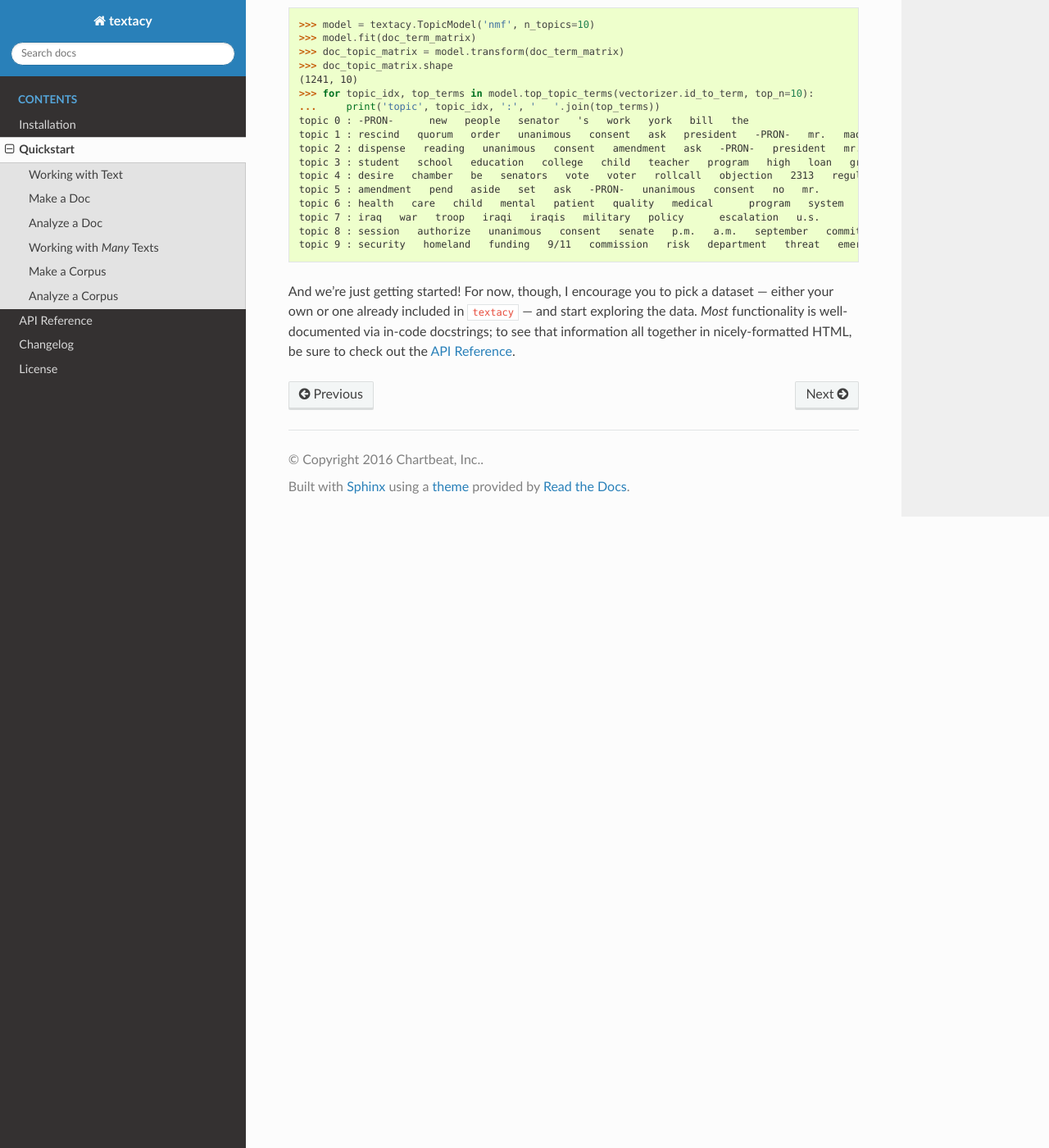
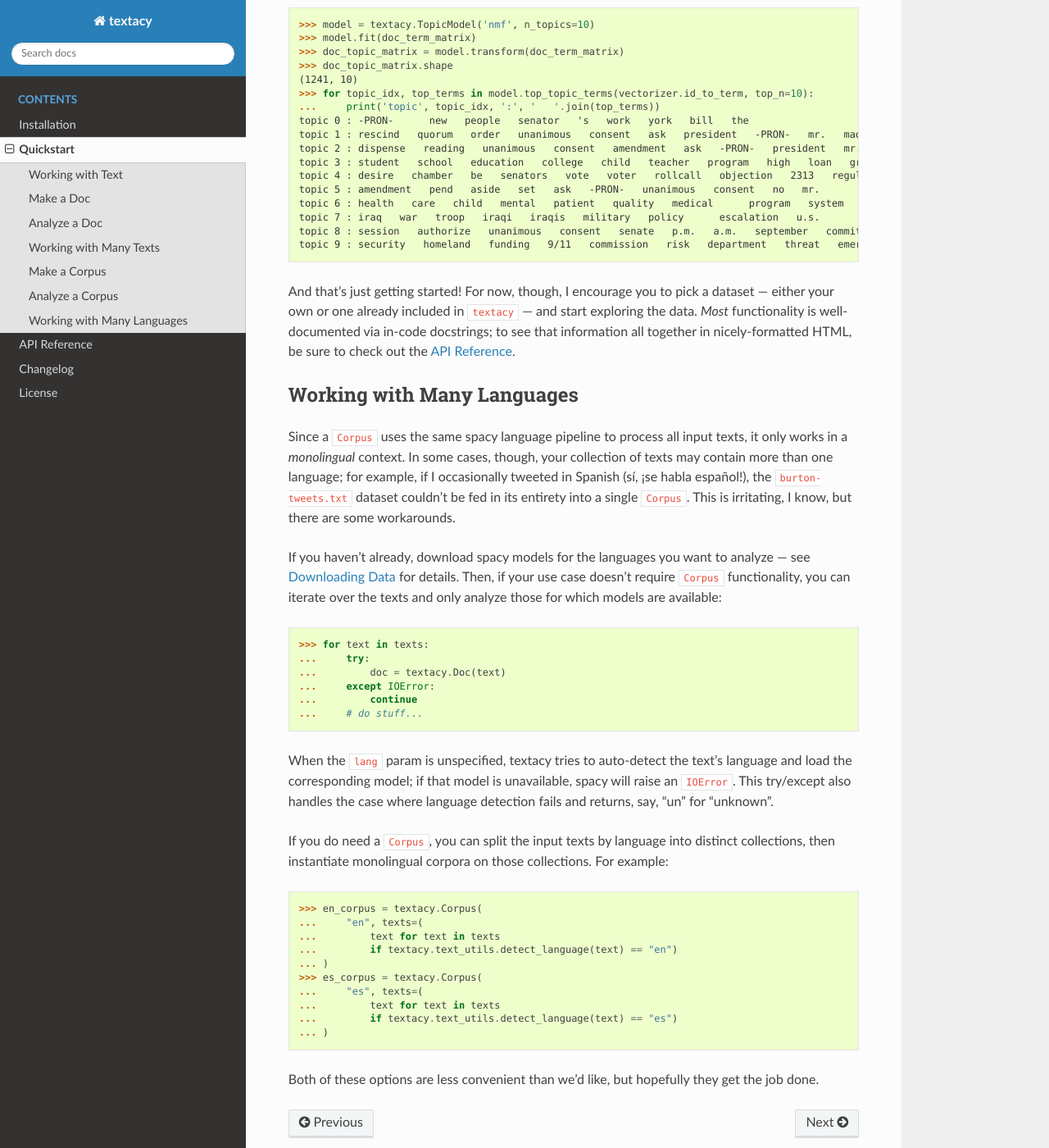
Before and after one commit to chartbeat-labs/textacy, a Sphinx documentation site: the page built from docs/source/getting_started/quickstart.rst, in a window 1280 px wide and 1400 px high, scrolled down 6886 px. Shown: the whole window at 82% size. Built offline with Sphinx 7.4.7 and the Read the Docs theme 2.0.0, drawn with Linux system fonts in a browser that asks for light colours; the version number could not be read and is left out; some of the changed text lies outside the part shown.

Commit message:
Add doc details on multilingual workflows; close #233

```diff
--- a/docs/source/conf.py
+++ b/docs/source/conf.py
@@ -81,8 +81,8 @@ language = None
 
 intersphinx_mapping = {'python': ('https://docs.python.org/3.6', None),
                        'numpy': ('https://docs.scipy.org/doc/numpy/', None),
-                       'scipy': ('http://docs.scipy.org/doc/scipy/reference', None),
-                       'matplotlib': ('http://matplotlib.org', None),
+                       'scipy': ('https://docs.scipy.org/doc/scipy/reference', None),
+                       'matplotlib': ('https://matplotlib.org', None),
                        }
 
 # There are two options for replacing |today|: either, you set today to some
--- a/docs/source/getting_started/quickstart.rst
+++ b/docs/source/getting_started/quickstart.rst
@@ -235,8 +235,8 @@ and term inclusion criteria:
      ('late', 1),
      ('1980', 1)]
 
-Working with *Many* Texts
--------------------------
+Working with Many Texts
+-----------------------
 
 Many NLP tasks require datasets comprised of a large number of texts, which
 are often stored on disk in one or multiple files. ``textacy`` makes it easy
@@ -391,8 +391,57 @@ From a doc-term matrix, you can then train and interpret a topic model:
     topic 8 : session   authorize   unanimous   consent   senate   p.m.   a.m.   september   committee   hearing
     topic 9 : security   homeland   funding   9/11   commission   risk   department   threat   emergency   police
 
-And we're just getting started! For now, though, I encourage you to pick a dataset
+And that's just getting started! For now, though, I encourage you to pick a dataset
 --- either your own or one already included in ``textacy`` --- and start exploring
 the data. *Most* functionality is well-documented via in-code docstrings; to see
 that information all together in nicely-formatted HTML, be sure to check out
 the :ref:`ref-api-reference`.
+
+Working with Many Languages
+---------------------------
+
+Since a ``Corpus`` uses the same spacy language pipeline to process all input texts,
+it only works in a *monolingual* context. In some cases, though, your collection
+of texts may contain more than one language; for example, if I occasionally tweeted
+in Spanish (sí, ¡se habla español!), the ``burton-tweets.txt`` dataset couldn't
+be fed in its entirety into a single ``Corpus``. This is irritating, I know, but
+there are some workarounds.
+
+If you haven't already, download spacy models for the languages you want to analyze —
+see :ref:`installation_downloading-data` for details. Then, if your use case
+doesn't require ``Corpus`` functionality, you can iterate over the texts and
+only analyze those for which models are available:
+
+.. code-block:: pycon
+
+    >>> for text in texts:
+    ...     try:
+    ...         doc = textacy.Doc(text)
+    ...     except IOError:
+    ...         continue
+    ...     # do stuff...
+
+When the ``lang`` param is unspecified, textacy tries to auto-detect the text's
+language and load the corresponding model; if that model is unavailable, spacy
+will raise an ``IOError``. This try/except also handles the case where
+language detection fails and returns, say, "un" for "unknown".
+
+If you do need a ``Corpus``, you can split the input texts by language into
+distinct collections, then instantiate monolingual corpora on those collections.
+For example:
+
+.. code-block:: pycon
+
+    >>> en_corpus = textacy.Corpus(
+    ...     "en", texts=(
+    ...         text for text in texts
+    ...         if textacy.text_utils.detect_language(text) == "en")
+    ... )
+    >>> es_corpus = textacy.Corpus(
+    ...     "es", texts=(
+    ...         text for text in texts
+    ...         if textacy.text_utils.detect_language(text) == "es")
+    ... )
+
+Both of these options are less convenient than we'd like, but hopefully they
+get the job done.
```
Also changed, not shown: docs/source/getting_started/installation.rst (+9 -0 lines).
